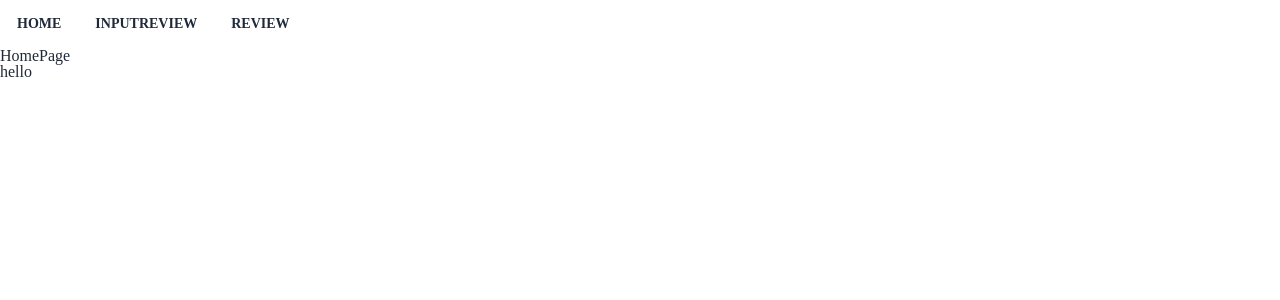
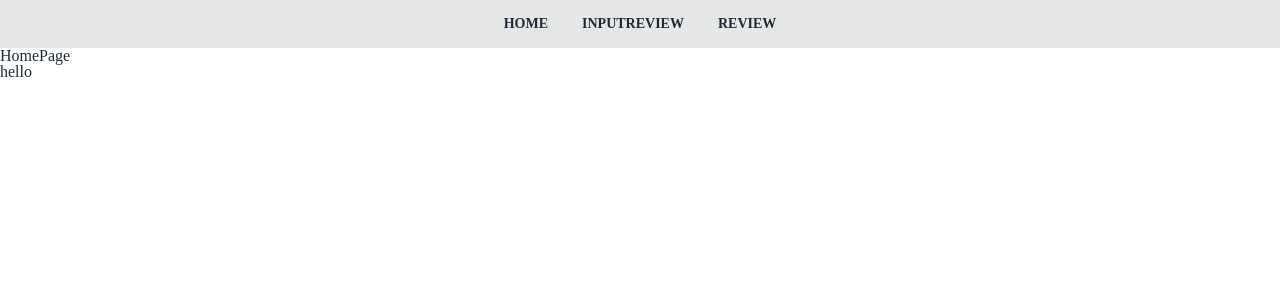
Before and after one commit to Nitari-Cup/NitaRepository, a React (Vite) app: page / in a window 1280 px wide. Shown: the top 300 px of the page. Built offline with nearby package versions, Linux system fonts and the light colour scheme.

Commit message:
add navigation

```diff
--- a/src/App.tsx
+++ b/src/App.tsx
@@ -9,7 +9,7 @@ function App() {
 
   return (
     <>
-      <div className=''>
+      <div>
         <Routes>
           <Route path="/"element={<Home/>}/>
           <Route path="/inputreview"element={<InputReview/>}/>
--- a/src/components/TopBar.tsx
+++ b/src/components/TopBar.tsx
@@ -2,15 +2,15 @@ import { Link } from "react-router-dom"
 
 function TopBar(){
     return(
-        <div className="">
+        <div className="w-full  bg-base-300 flex justify-center">
             <Link to="/">
-                <button className="btn btn-ghost">Home</button>
+                <button className="btn btn-ghost flex-1">Home</button>
             </Link>
             <Link to="/inputreview">
-                <button className="btn btn-ghost">InputReview</button>
+                <button className="btn btn-ghost flex-1">InputReview</button>
             </Link>
             <Link to="/review">
-                <button className="btn btn-ghost">Review</button>
+                <button className="btn btn-ghost flex-1">Review</button>
             </Link>
             <Link to="/*">
             </Link>
```
